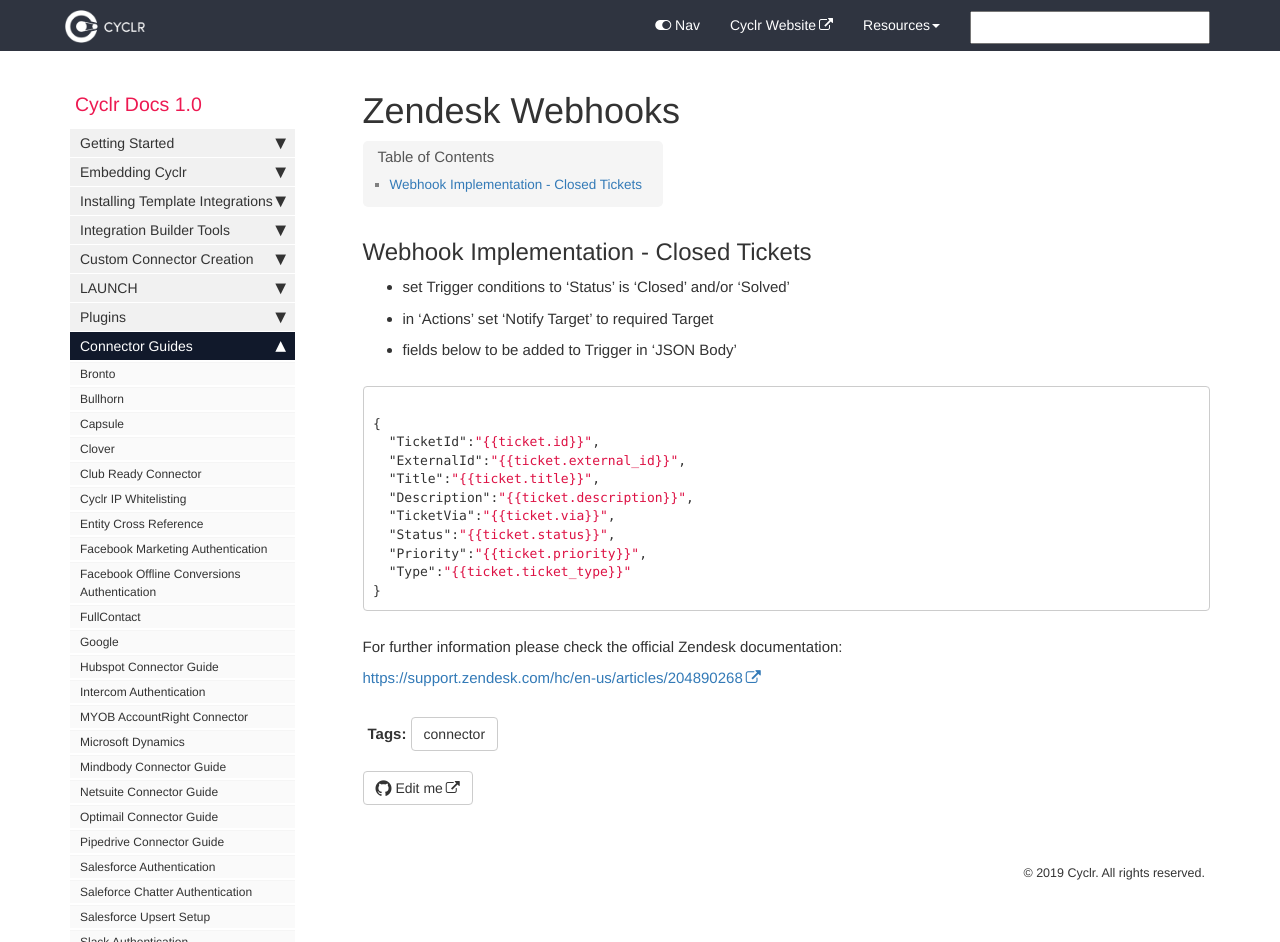
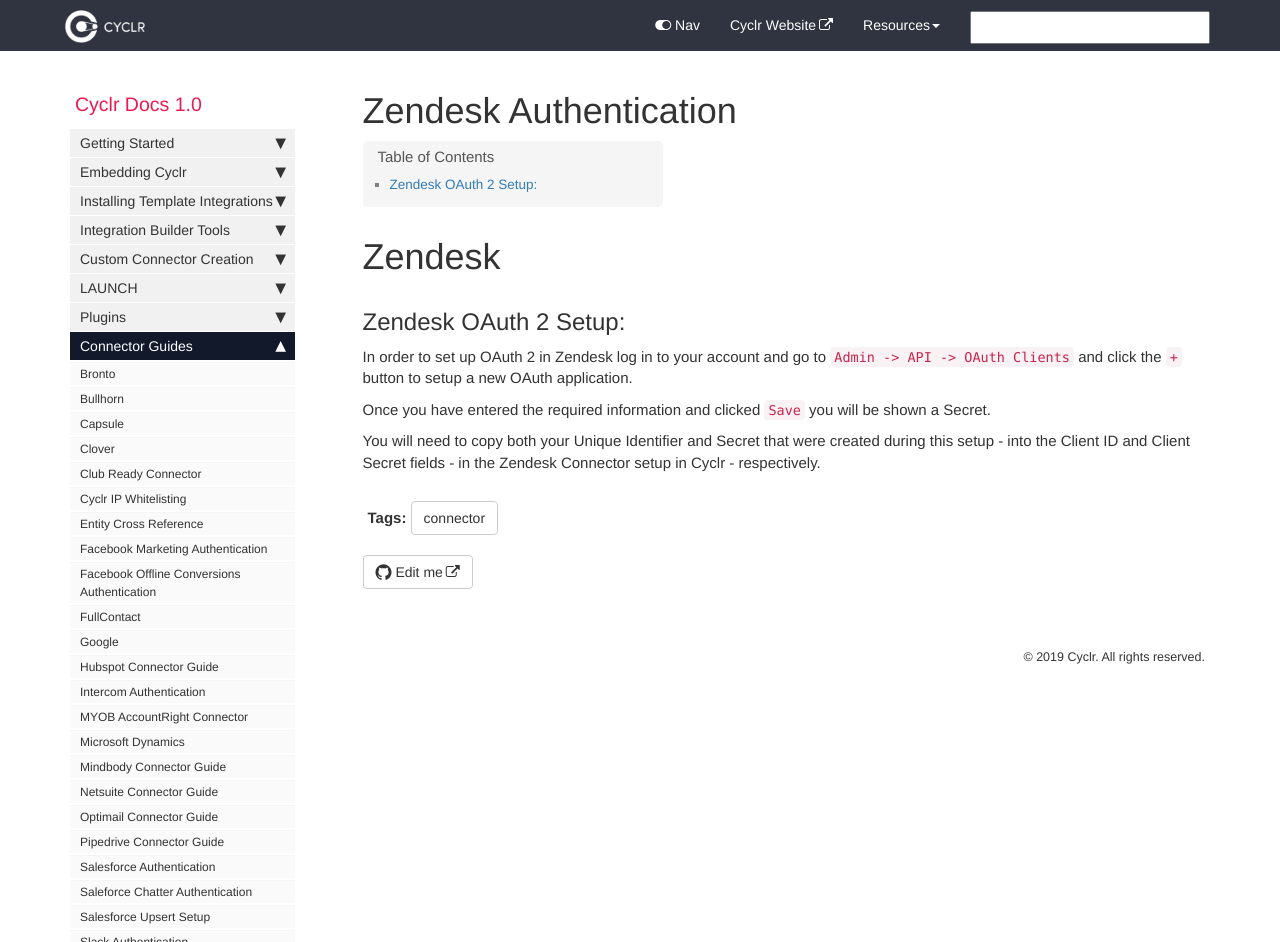
Before and after one commit to sneakysneak/docs, a Jekyll site: the page built from pages/connector-authentication/zendesk.md, in a window 1280 px wide and 942 px high. Built offline with Jekyll 4.4.1, drawn with Linux system fonts in a browser that asks for light colours; nearby versions of some CDN libraries; comment, search, counter and statistics services are not loaded.

Commit message:
Remove Zendesk Webhook setup documentation, and add OAuth Docs. (#11)
* Remove Zendesk Webhook setup documentation, and add OAuth Docs.

* Update zendesk.md

````diff
--- a/pages/connector-authentication/zendesk.md
+++ b/pages/connector-authentication/zendesk.md
@@ -1,33 +1,17 @@
 ---
-title: Zendesk Webhooks
+title: Zendesk Authentication
 sidebar: cyclr_sidebar
 permalink: zendesk-connector
 tags: [connector]
 ---
 
-Webhook Implementation - Closed Tickets
----------------------------------------
+# Zendesk #
 
-  - set Trigger conditions to 'Status' is 'Closed' and/or 'Solved'
-  - in 'Actions' set 'Notify Target' to required Target
-  - fields below to be added to Trigger in 'JSON Body'
+Zendesk OAuth 2 Setup:
+---
 
-{% raw %}
-```json
+In order to set up OAuth 2 in Zendesk log in to your account and go to `Admin -> API -> OAuth Clients` and click the `+` button to setup a new OAuth application.
 
-{
-  "TicketId":"{{ticket.id}}",
-  "ExternalId":"{{ticket.external_id}}",
-  "Title":"{{ticket.title}}",
-  "Description":"{{ticket.description}}",
-  "TicketVia":"{{ticket.via}}",
-  "Status":"{{ticket.status}}",
-  "Priority":"{{ticket.priority}}",
-  "Type":"{{ticket.ticket_type}}"
-}
-```
-{% endraw %}
+Once you have entered the required information and clicked `Save` you will be shown a Secret.
 
-For further information please check the official Zendesk documentation:
-
-<https://support.zendesk.com/hc/en-us/articles/204890268>
+You will need to copy both your Unique Identifier and Secret that were created during this setup - into the Client ID and Client Secret fields - in the Zendesk Connector setup in Cyclr - respectively.
````
